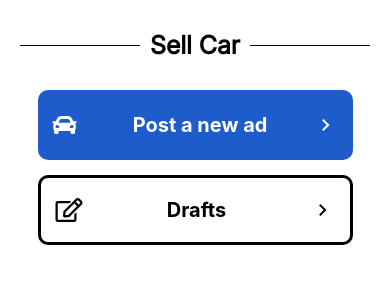
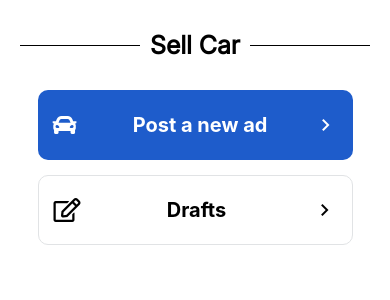
Before and after one commit to HafizBasit7/DriveBids_Mobile, a React Native app: screen / in a window 390 px wide. Shown: the top 300 px of the page. Built offline with nearby package versions, Linux system fonts and the light colour scheme.

Commit message:
Sell a car done

```diff
--- a/Screens/tahirScreens/SellCar.jsx
+++ b/Screens/tahirScreens/SellCar.jsx
@@ -72,8 +72,8 @@ const styles = StyleSheet.create({
     flexDirection: "row",
     alignItems: "center",
     justifyContent: "space-between",
-    borderColor: "E1E3E5",
-    borderWidth: 3,
+    borderColor: "#E1E3E5",
+    borderWidth: 1.5,
     padding: 15,
     borderRadius: 10,
     width: "90%",
```
